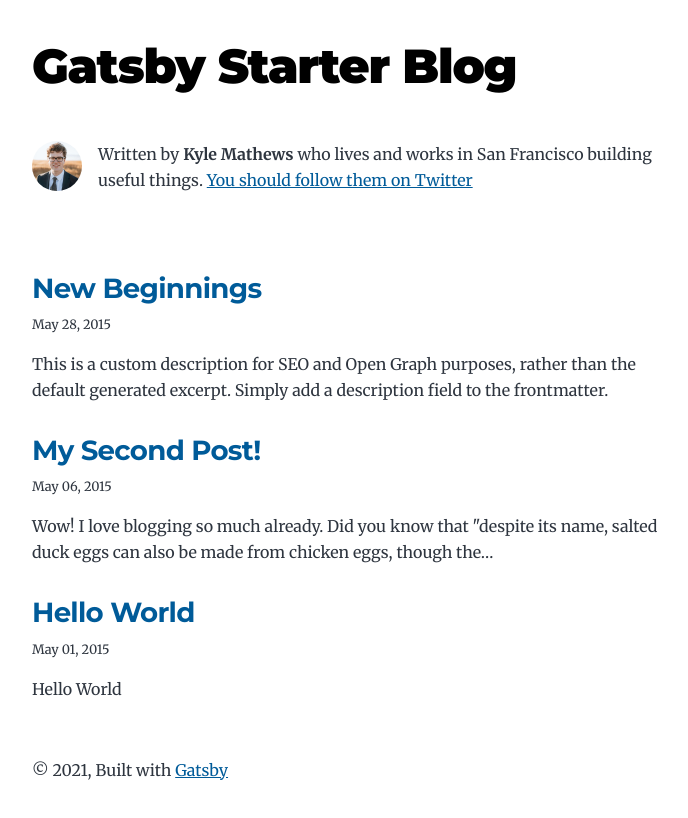
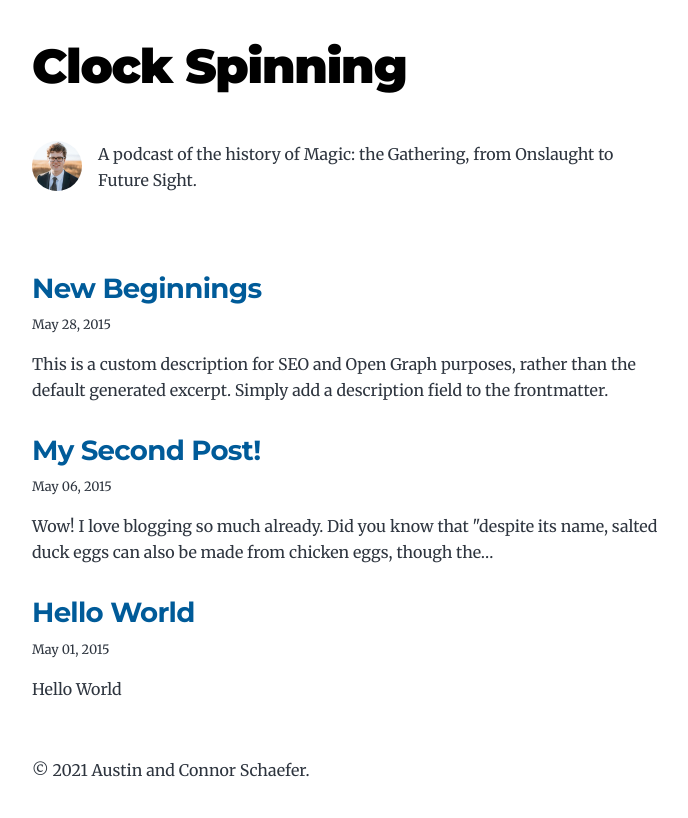
Before and after one commit to austin-schaefer/clock-spinning-site, a Gatsby site: page / in a window 1280 px wide. Shown: the whole page, without its empty margins (292-980 px from the left). Built offline with nearby package versions, Linux system fonts and the light colour scheme; Gatsby itself is replaced by a stand-in of ours.

Commit message:
chore: Customize basic metadata

```diff
--- a/gatsby-config.js
+++ b/gatsby-config.js
@@ -1,15 +1,12 @@
 module.exports = {
   siteMetadata: {
-    title: `Gatsby Starter Blog`,
+    title: `Clock Spinning`,
     author: {
-      name: `Kyle Mathews`,
+      name: `Austin and Connor`,
       summary: `who lives and works in San Francisco building useful things.`,
     },
-    description: `A starter blog demonstrating what Gatsby can do.`,
-    siteUrl: `https://gatsbystarterblogsource.gatsbyjs.io/`,
-    social: {
-      twitter: `kylemathews`,
-    },
+    description: `A podcast of Magic's history, from Onslaught to Future Sight, with a card-by-card discussion of every card in between.`,
+    siteUrl: `https://clockspinning.com`,
   },
   plugins: [
     `gatsby-plugin-image`,
--- a/src/components/bio.js
+++ b/src/components/bio.js
@@ -44,11 +44,7 @@
       />
       {author?.name && (
         <p>
-          Written by <strong>{author.name}</strong> {author?.summary || null}
-          {` `}
-          <a href={`https://twitter.com/${social?.twitter || ``}`}>
-            You should follow them on Twitter
-          </a>
+          A podcast of the history of Magic: the Gathering, from Onslaught to Future Sight.
         </p>
       )}
     </div>
--- a/src/components/layout.js
+++ b/src/components/layout.js
@@ -25,9 +25,7 @@
       <header className="global-header">{header}</header>
       <main>{children}</main>
       <footer>
-        © {new Date().getFullYear()}, Built with
-        {` `}
-        <a href="https://www.gatsbyjs.com">Gatsby</a>
+        © {new Date().getFullYear()} Austin and Connor Schaefer.
       </footer>
     </div>
   )
```
